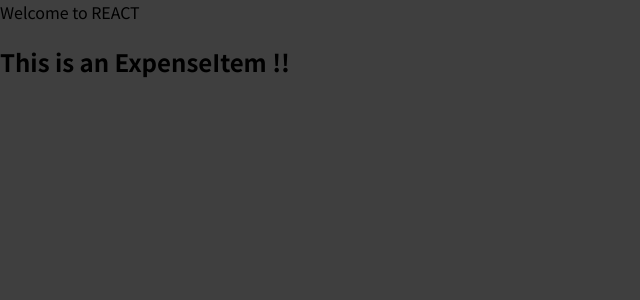
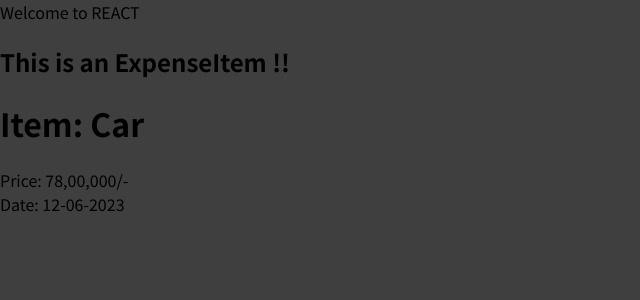
Before and after one commit to itsssona/learn-react, a JavaScript app: page / in a window 1280 px wide. Shown: the top 300 px of the page, without its empty margins (0-640 px from the left). Built offline with nearby package versions, Linux system fonts and the light colour scheme.

Commit message:
Writing more complex JSX code by defining more content inside ExpenseItem.js

```diff
--- a/src/components/ExpenseItem.js
+++ b/src/components/ExpenseItem.js
@@ -1,5 +1,12 @@
 function ExpenseItem() {
-    return <h2>This is an ExpenseItem !!</h2>
+    return (
+        <div>
+            <h2>This is an ExpenseItem !!</h2>
+            <h1> Item: Car</h1>
+            <div>Price: 78,00,000/-</div>
+            <div>Date: 12-06-2023</div>
+        </div>
+    );
 }
 
 export default ExpenseItem;
```
